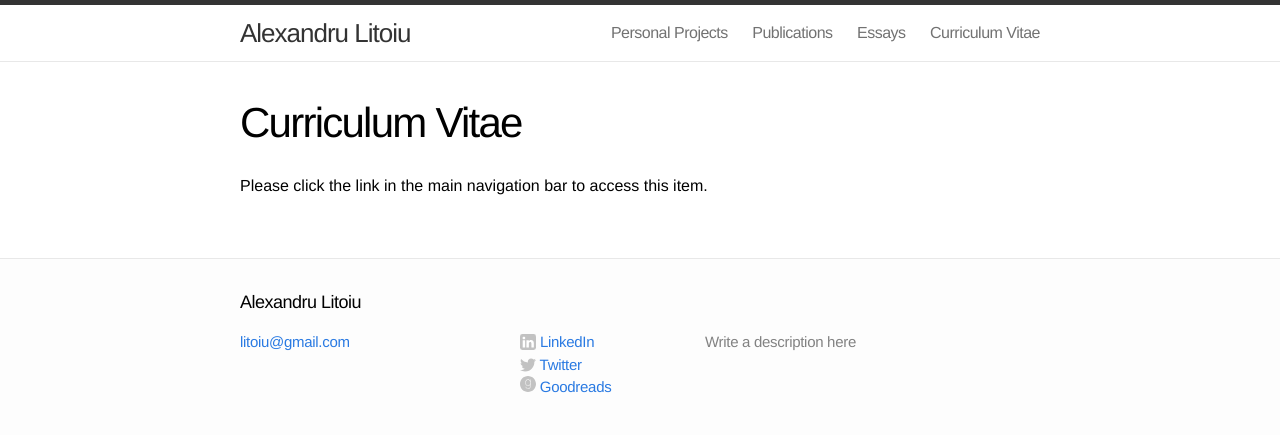
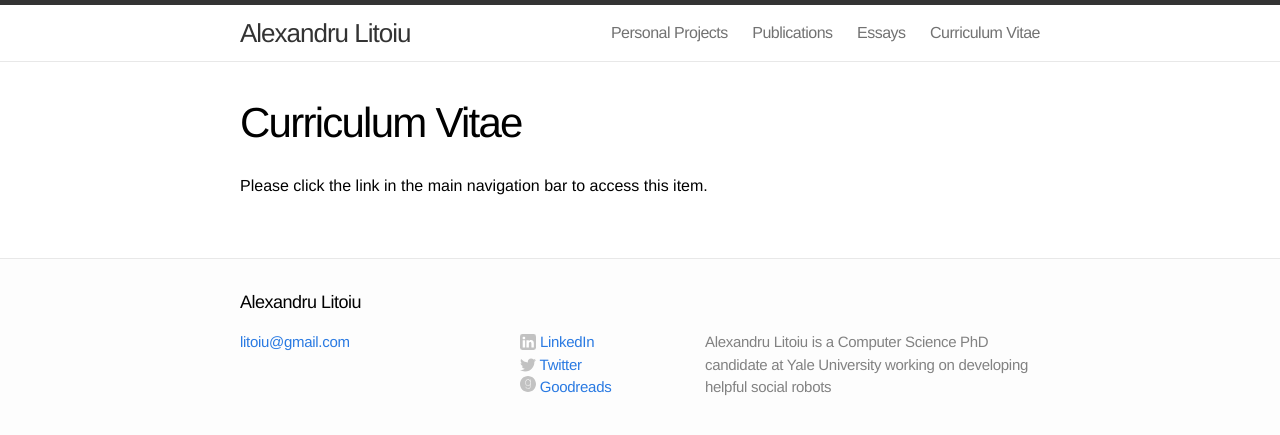
Before and after one commit to alitoiu/alitoiu.github.io, a Jekyll site: the page built from cv.md, in a window 1280 px wide. Shown: the top 435 px of the page. Built offline with Jekyll 4.4.1, drawn with Linux system fonts in a browser that asks for light colours.

Commit message:
Added description to website

```diff
--- a/_config.yml
+++ b/_config.yml
@@ -1,7 +1,7 @@
 # Site settings
 title: Alexandru Litoiu
 email: litoiu@gmail.com
-description: "Write a description here"
+description: "Alexandru Litoiu is a Computer Science PhD candidate at Yale University working on developing helpful social robots"
 baseurl: ""
 url: "http://alitoiu.com"
 twitter_username: alitoiu
```
